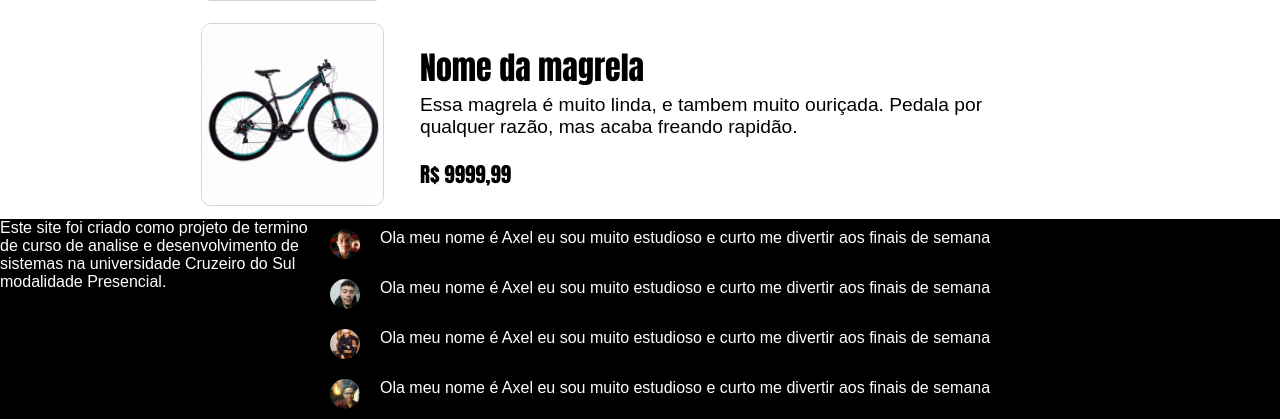
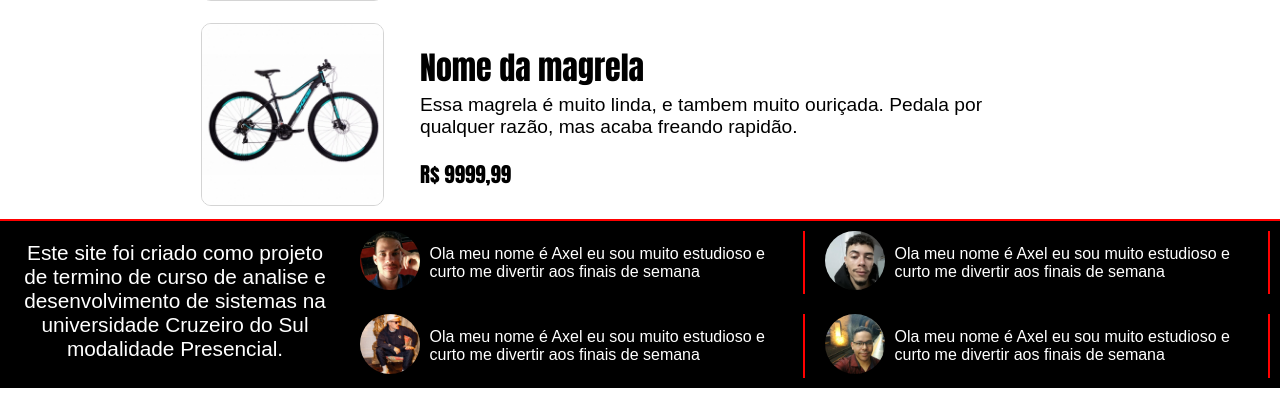
Before and after one commit to blopah/magrelashop, a PHP site: page / in a window 1280 px wide. Shown: the part 1867-2286 px from the top of the page. After the commit the page ends 2255 px from the top, so only its background shows below. Run offline with PHP 8.4, Linux system fonts and the light colour scheme.

Commit message:
footer_melhorado

```diff
--- a/style.css
+++ b/style.css
@@ -355,34 +355,43 @@ li {
     color: white;
     display: flex;
     width: 100%;
-    max-height: 200px;
+    border-top: red solid 2px;
 }
 
 .descricao-footer {
     flex: 1;
+    font-size: 1.3em;
+    text-align: center;
+    padding: 20px;
 }
 
 .integrantes-footer {
     display: flex;
-    flex-direction: column;
+    flex-direction: row;
     flex: 3;
+    flex-wrap: wrap;
+    height: 100%;
 }
 
 .individuo-footer {
     display: flex;
-    max-height: 25%;
+    height: 25%;
+    flex: 1 1 25vw;
+    margin: 10px;
+    width: 40vw;
+    align-items: center;
+    border-right: 2px solid red;
 }
 
 .foto-individuo {
-    display: flex;
-    max-height: 100%;
+    width: 100px;
 }
 
 .foto-individuo img {
+    border-radius: 100px;
+    /* margin: 10px; */
+    /* max-height: 10%; */
     width: 100%;
-    border-radius: 100px;
-    padding: 10px;
-    max-height: 100%;
 }
 
 .texto-individuo {
```
